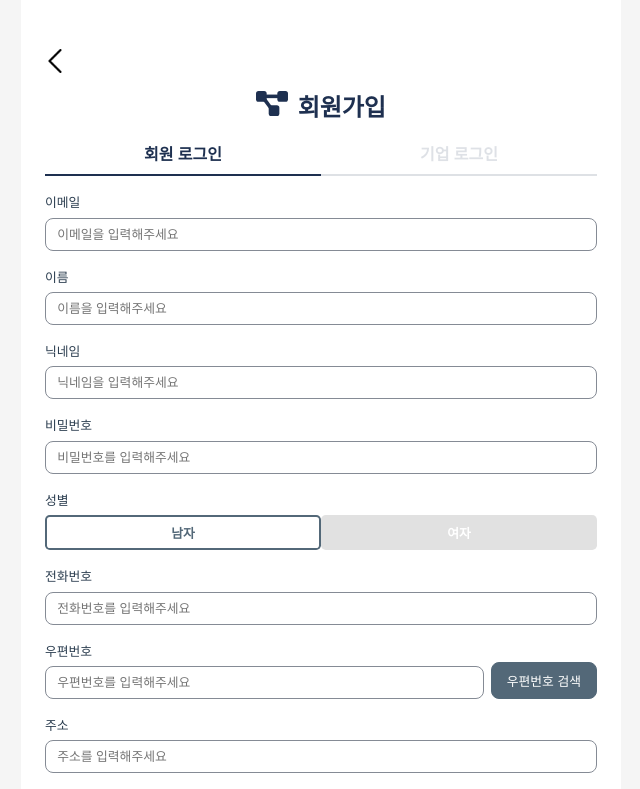
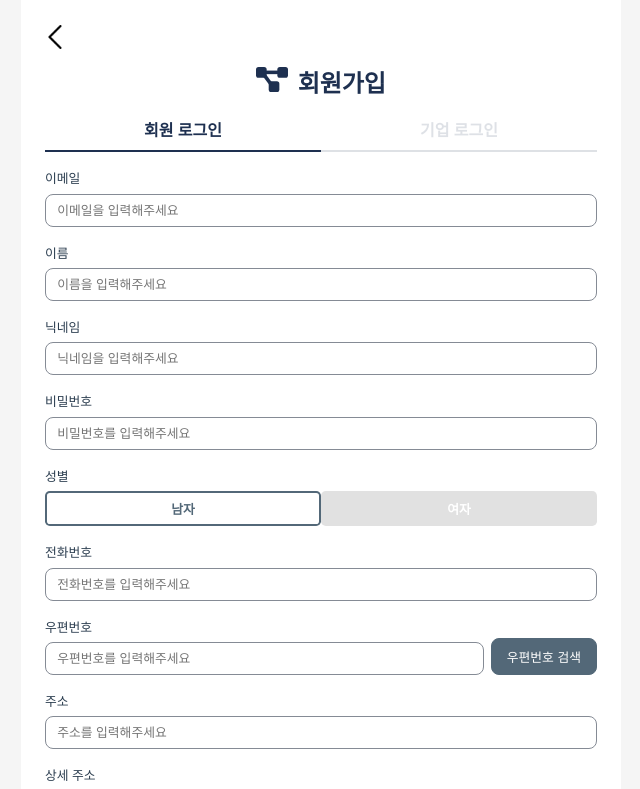
Before and after one commit to inha-2024-capstone/react-frontend, a React (Create React App) app: page /signUp in a window 1280 px wide. Shown: the top 789 px of the page, without its empty margins (319-959 px from the left). Built offline with nearby package versions, Linux system fonts and the light colour scheme; no server answers.

Commit message:
fix/#27: 로그아웃 API 주석 처리

```diff
--- a/src/components/common/Header.tsx
+++ b/src/components/common/Header.tsx
@@ -21,18 +21,24 @@ const Header: React.FC = () => {
 
   const handleLogout = (e: React.MouseEvent<HTMLButtonElement>) => {
     e.preventDefault();
-    UserService.logout().then((response) => {
-      if (response.isSucceeded === false) {
-        alert('로그아웃에 실패했습니다.');
-        return;
-      }
+    // UserService.logout().then((response) => {
+    //   if (response.isSucceeded === false) {
+    //     alert('로그아웃에 실패했습니다.');
+    //     return;
+    //   }
+    //   localStorage.removeItem('yogerAccessToken');
+    //   localStorage.removeItem('yogerRefreshToken');
+    //   useAuthStore.getState().logout();
+    //   useUserInfoStore.getState().logout();
+    //   useCompanyInfoStore.getState().logout();
+    //   navigate('/');
+    // });
     localStorage.removeItem('yogerAccessToken');
     localStorage.removeItem('yogerRefreshToken');
     useAuthStore.getState().logout();
     useUserInfoStore.getState().logout();
     useCompanyInfoStore.getState().logout();
     navigate('/');
-    });
   };
 
   return (
@@ -92,7 +98,7 @@ export default Header;
 const Container = styled.header`
   display: flex;
   z-index: 100;
-  padding: 3rem 1rem 1rem 1rem;
+  padding: 1.5rem 1rem 1rem 1rem;
   position: sticky;
   top: 0;
   background-color: #fff;
```
Lines whose indentation alone changed are shown as unchanged.
